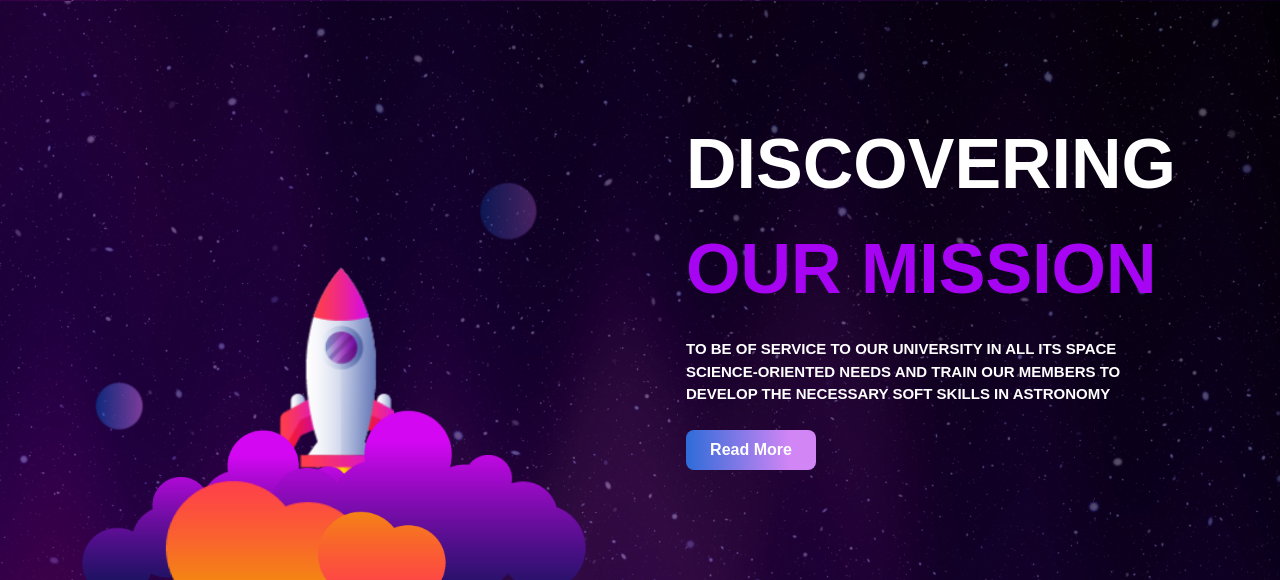
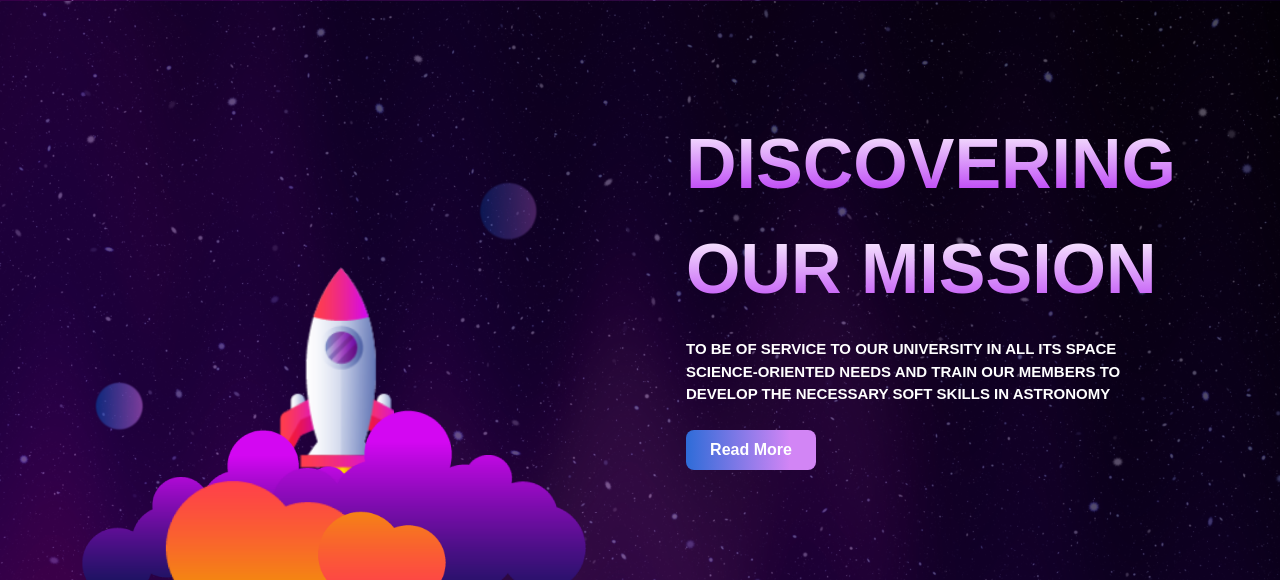
Before and after one commit to SLIIT-SEDS/SEDS-Website, a PHP site: page / in a window 1280 px wide. Shown: the part 699-1279 px from the top of the page. Run offline with PHP 8.4, Linux system fonts and the light colour scheme; some libraries are stand-ins or nearby versions; some web fonts are replaced.

Commit message:
home 2nd section grediant adding

```diff
--- a/frontend/css/main.css
+++ b/frontend/css/main.css
@@ -124,6 +124,11 @@
 }
 .alg-text-gradient {
   background: var(--main-gradient-horizontally);
+  -webkit-background-clip: text;
+  -webkit-text-fill-color: transparent; /* Makes the text transparent so the gradient shows through */
+}
+.alg-text-main-gradient-verti {
+  background: var(--main-gradient-vertically);
   -webkit-background-clip: text;
   -webkit-text-fill-color: transparent; /* Makes the text transparent so the gradient shows through */
 }
--- a/frontend/index.php
+++ b/frontend/index.php
@@ -63,8 +63,8 @@
                 <div class="seds-home-s2-ball-image2"></div>
         </div>
         <div class="seds-home-s2-left alg-text-light passion-one-black">
-            <div class="seds-home-s2-left-h1 alg-text-h1 ">DISCOVERING</div>
-            <div class="seds-home-s2-left-h2 alg-text-h1 alg-text-purple pb-3">OUR MISSION</div>
+            <div class="seds-home-s2-left-h1 alg-text-h1 alg-text-main-gradient-verti">DISCOVERING</div>
+            <div class="seds-home-s2-left-h2 alg-text-h1 alg-text-main-gradient-verti pb-3">OUR MISSION</div>
             <div id="paragraph" class="seds-home-s2-left-para alg-text-h3 pb-4">
                 TO BE OF SERVICE TO OUR UNIVERSITY IN ALL ITS SPACE SCIENCE-ORIENTED NEEDS AND TRAIN OUR MEMBERS TO DEVELOP THE NECESSARY SOFT SKILLS IN ASTRONOMY
             </div>
```
